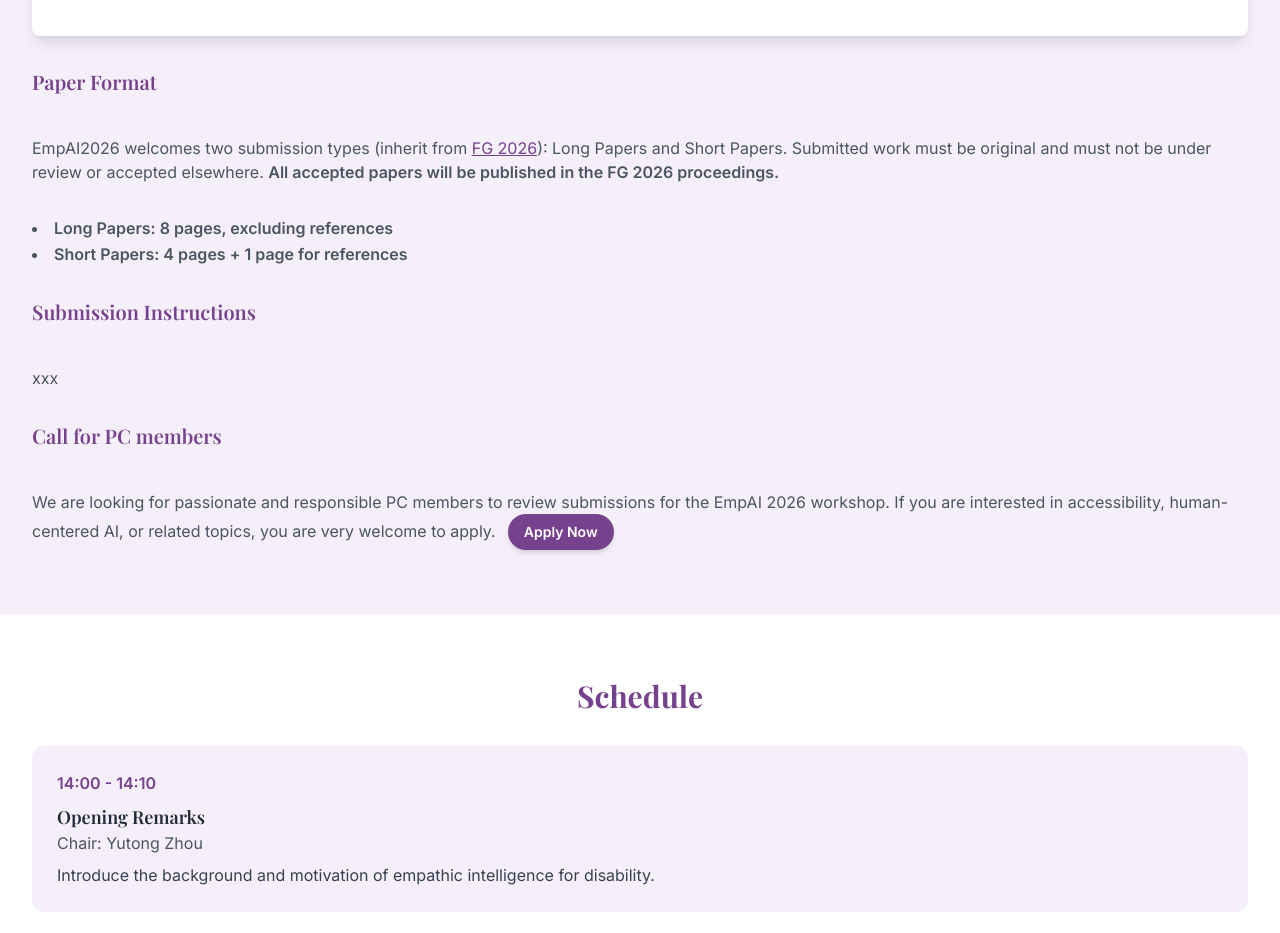
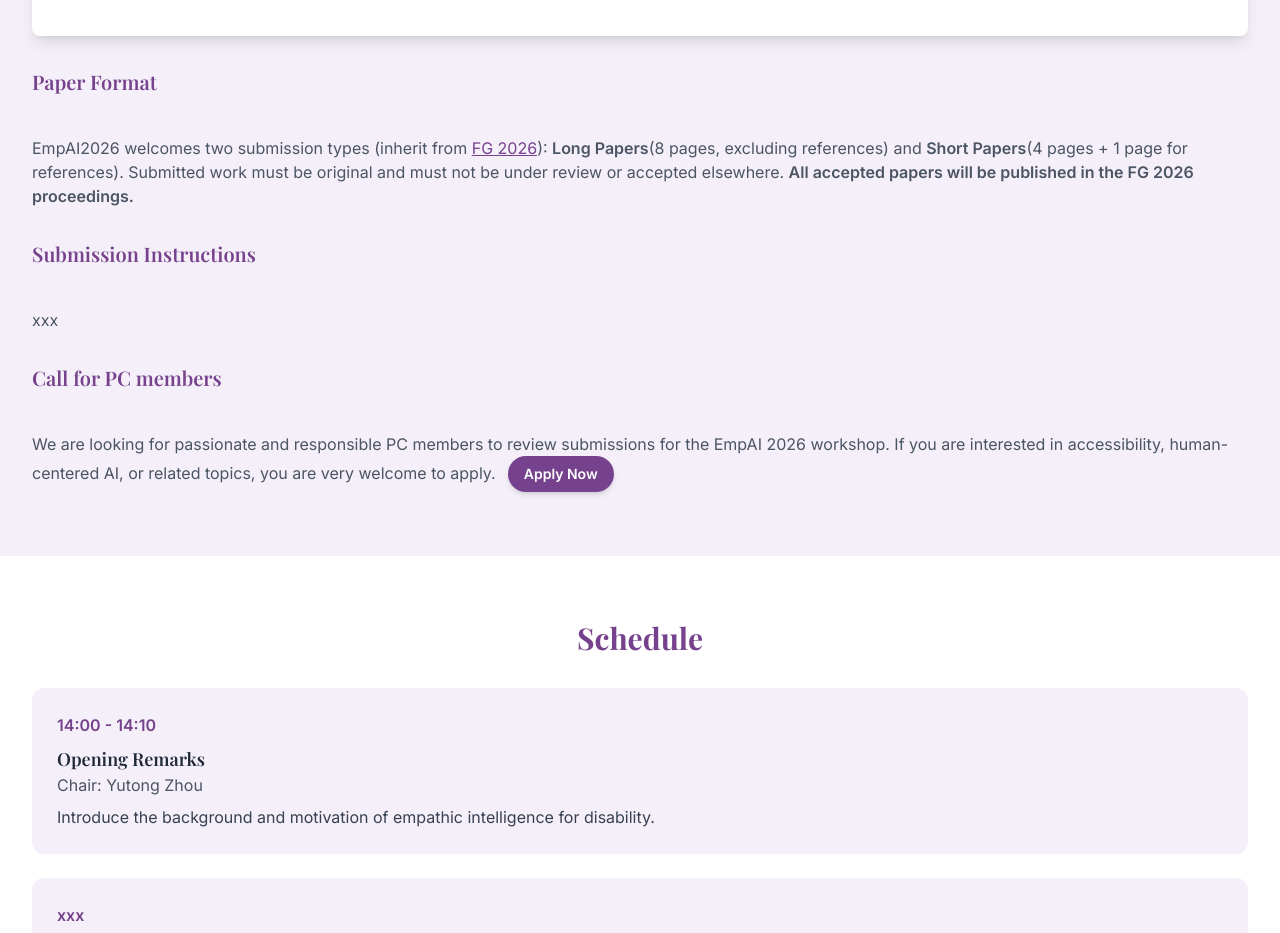
Before and after one commit to ElizaZhou96/EmpAI26, a React (Vite) app: page / in a window 1280 px wide. Shown: the part 2200-3133 px from the top of the page. Built offline with nearby package versions, Linux system fonts and the light colour scheme.

Commit message:
Update App.tsx

```diff
--- a/src/App.tsx
+++ b/src/App.tsx
@@ -185,13 +185,9 @@ function App() {
 			</div>
 			  <h3 className="text-xl font-semibold text-[#77428D] mb-2">Paper Format</h3>
               <p className="text-gray-600">
-                EmpAI2026 welcomes two submission types (inherit from <a href="https://fg2026.ieee-biometrics.org/cfp/" target="_blank" rel="noopener noreferrer" className="text-[#77428D] underline hover:text-gray-600"> FG 2026</a>): Long Papers and Short Papers.
+                EmpAI2026 welcomes two submission types (inherit from <a href="https://fg2026.ieee-biometrics.org/cfp/" target="_blank" rel="noopener noreferrer" className="text-[#77428D] underline hover:text-gray-600"> FG 2026</a>): <strong>Long Papers</strong>(8 pages, excluding references) and <strong>Short Papers</strong>(4 pages + 1 page for references).
 				Submitted work must be original and must not be under review or accepted elsewhere. <strong>All accepted papers will be published in the FG 2026 proceedings. </strong>
 			  </p>
-				<ul className="text-gray-600 list-disc list-inside space-y-0.5">
-                <li className="font-bold">Long Papers: 8 pages, excluding references</li>
-                <li className="font-bold">Short Papers: 4 pages + 1 page for references</li>
-                </ul>
 
 			  <h3 className="text-xl font-semibold text-[#77428D] mb-2">Submission Instructions</h3>
               <p className="text-gray-600">
```
